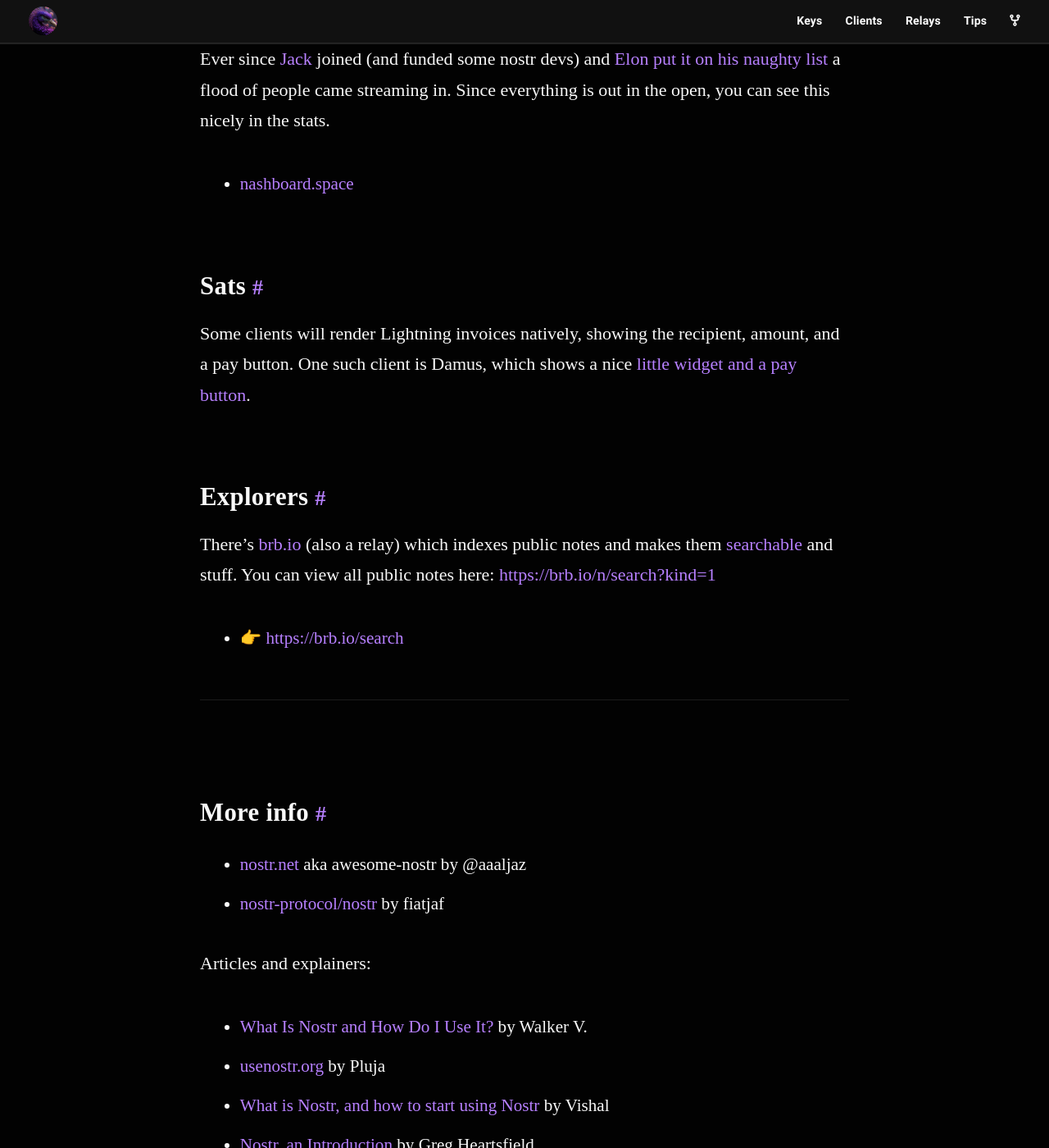
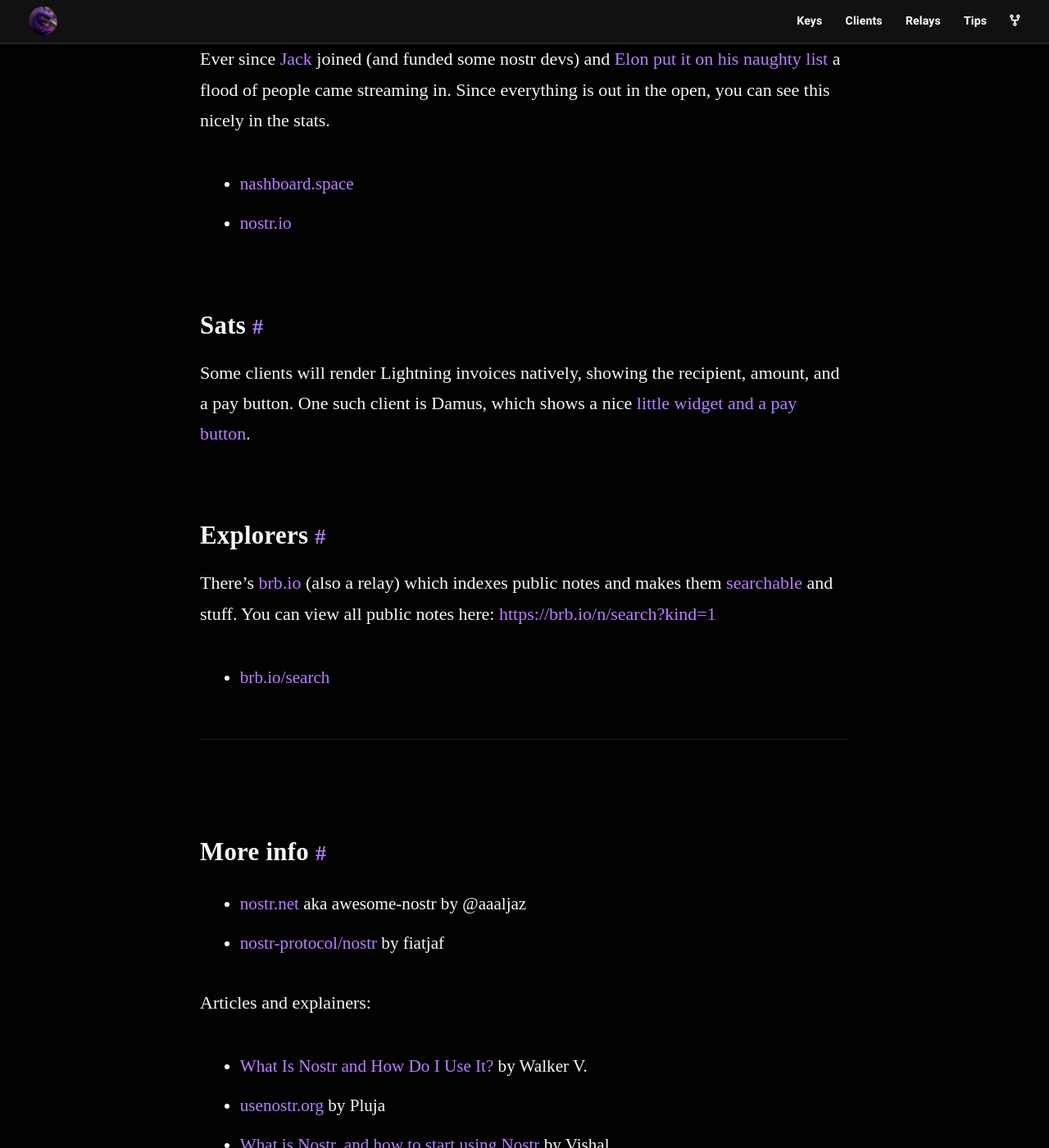
Before and after one commit to nostr-resources/nostr-resources.github.io, a Jekyll site: the page built from index.md, in a window 1280 px wide and 1400 px high, scrolled down 5973 px. Shown: the whole window at 82% size. Built offline with Jekyll 4.4.1, drawn with Linux system fonts in a browser that asks for light colours; some web fonts are replaced.

Commit message:
List item fixes

```diff
--- a/index.md
+++ b/index.md
@@ -160,6 +160,7 @@ came streaming in. Since everything is out in the open, you can see this nicely
 in the stats.
 
 - [nashboard.space](https://nashboard.space/)
+- [nostr.io](https://nostr.io/stats)
 
 ### Sats
 
@@ -172,7 +173,7 @@ amount, and a pay button. One such client is Damus, which shows a nice
 There's [brb.io](https://brb.io/) (also a relay) which indexes public notes and makes them [searchable](https://brb.io/search) and stuff.
 You can view all public notes here: [https://brb.io/n/search?kind=1](https://brb.io/n/search?kind=1)
 
-- 👉 [https://brb.io/search](https://brb.io/search)
+- [brb.io/search](https://brb.io/search)
 
 ---
 
```
